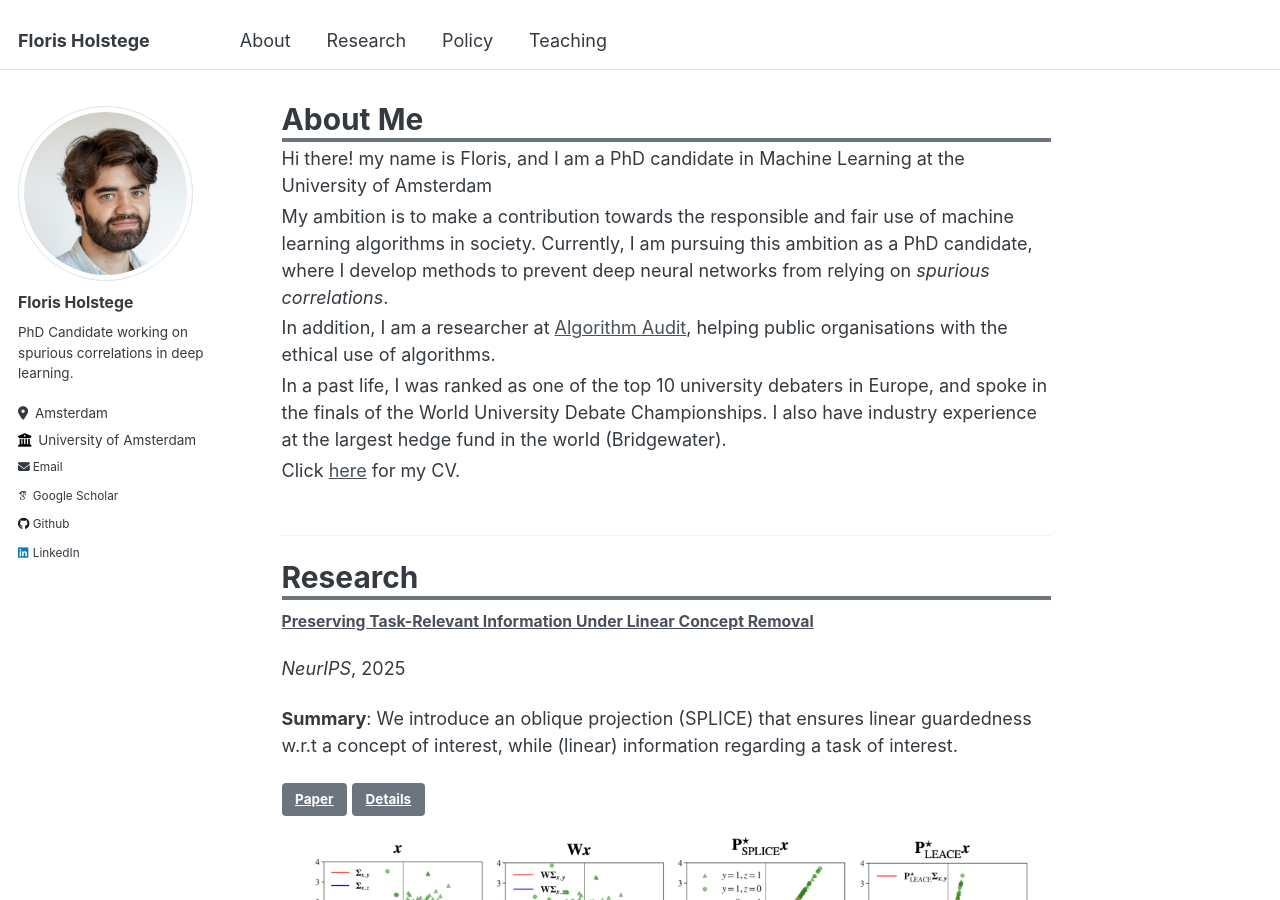
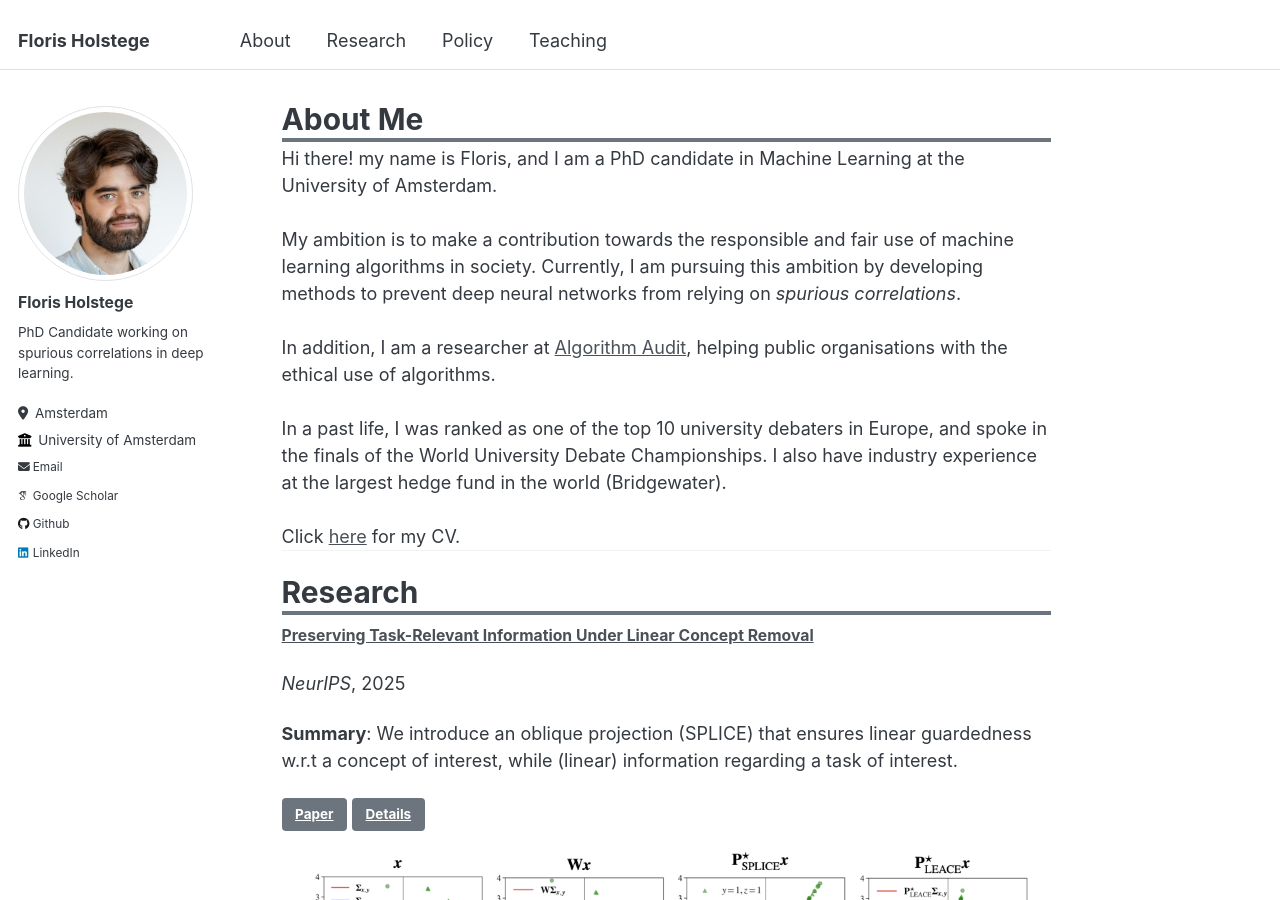
Before and after one commit to fholstege/fholstege.github.io, a Jekyll site: the page built from index.md, in a window 1280 px wide and 900 px high. Built offline with Jekyll 4.4.1, drawn with Linux system fonts in a browser that asks for light colours; some web fonts are replaced.

Commit message:
style changes

```diff
--- a/_includes/about.html
+++ b/_includes/about.html
@@ -1,13 +1,12 @@
 <div class="about-content">
 
-  <p  class="top"> Hi there! my name is Floris, and I am a PhD candidate in Machine Learning at the University of Amsterdam </p>
+  <p class="top">Hi there! my name is Floris, and I am a PhD candidate in Machine Learning at the University of Amsterdam.<br><br>
+    My ambition is to make a contribution towards the responsible and fair use of machine learning algorithms in society. Currently, I am pursuing this ambition by developing methods to prevent deep neural networks from relying on <i>spurious correlations</i>.<br><br>
 
-  <p style="margin-bottom: 20px;">My ambition is to make a contribution towards the responsible and fair use of machine learning algorithms in society. Currently, I am pursuing this ambition as a PhD candidate, where I develop methods to prevent deep neural networks from relying on <i>spurious correlations</i>.</p>
+    In addition, I am a researcher at <a href="https://algorithmaudit.eu">Algorithm Audit</a>, helping public organisations with the ethical use of algorithms.<br><br>
 
-  <p style="margin-bottom: 20px;">In addition, I am a researcher at <a href="https://algorithmaudit.eu">Algorithm Audit</a>, helping public organisations with the ethical use of algorithms.</p>
+    In a past life, I was ranked as one of the top 10 university debaters in Europe, and spoke in the finals of the World University Debate Championships.
+    I also have industry experience at the largest hedge fund in the world (Bridgewater).<br><br>
 
-  <p style="margin-bottom: 20px;">In a past life, I was ranked as one of the top 10 university debaters in Europe, and spoke in the finals of the World University Debate Championships. I also have industry experience at the largest hedge fund in the world (Bridgewater).</p>
-
-
-  <p>Click <a href="https://fholstege.github.io/assets/docs/cv.pdf">here</a> for my CV.</p>
+    Click <a href="https://fholstege.github.io/assets/docs/cv.pdf">here</a> for my CV.</p>
 </div>
--- a/_includes/portfolio.html
+++ b/_includes/portfolio.html
@@ -1,6 +1,8 @@
 
 
-Next to my PhD, I try to contribute to making algorithms fairer and responsible through collaborating with policy makers and open-source software. This work is primarily done as part of Algorithm Audit.
+<p>  <br>
+  Next to my PhD, I try to contribute to making algorithms fairer and responsible through collaborating with policy makers and open-source software.
+  This work is primarily done as part of Algorithm Audit. </p>
 
 <div class="portfolio-content">
     {% for post in site.portfolio reversed %}
--- a/_sass/_custom.scss
+++ b/_sass/_custom.scss
@@ -93,6 +93,15 @@ body {
   font-size: 0.5rem; /* Adjust this value as needed */
 }
 
+/* About page paragraph spacing */
+.about-content p {
+  margin-bottom: 1.5em !important;
+}
+
+.about-content p.top {
+  margin-bottom: 2em !important;
+}
+
 /* Add more space between section titles and content */
 .section-title {
   margin-bottom: 2em !important; /* Increased from default 1em to 2em */
```
